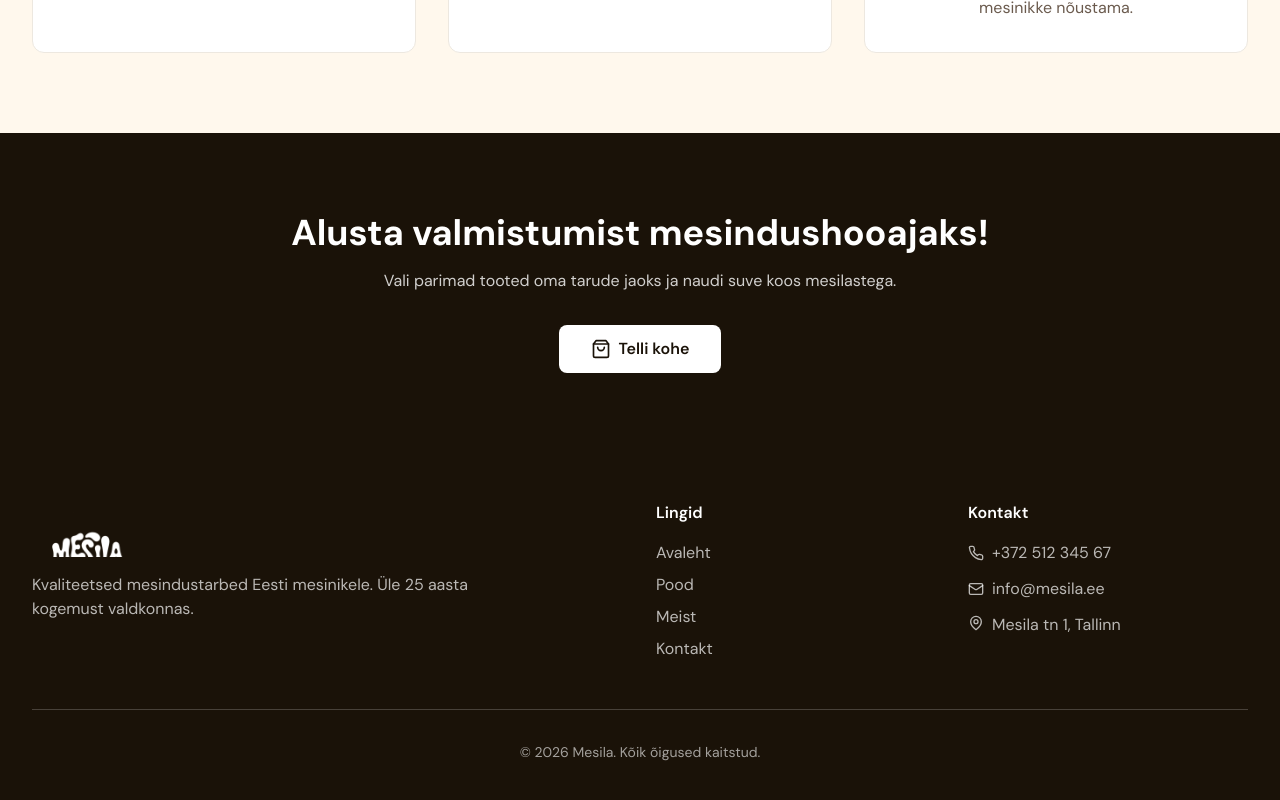
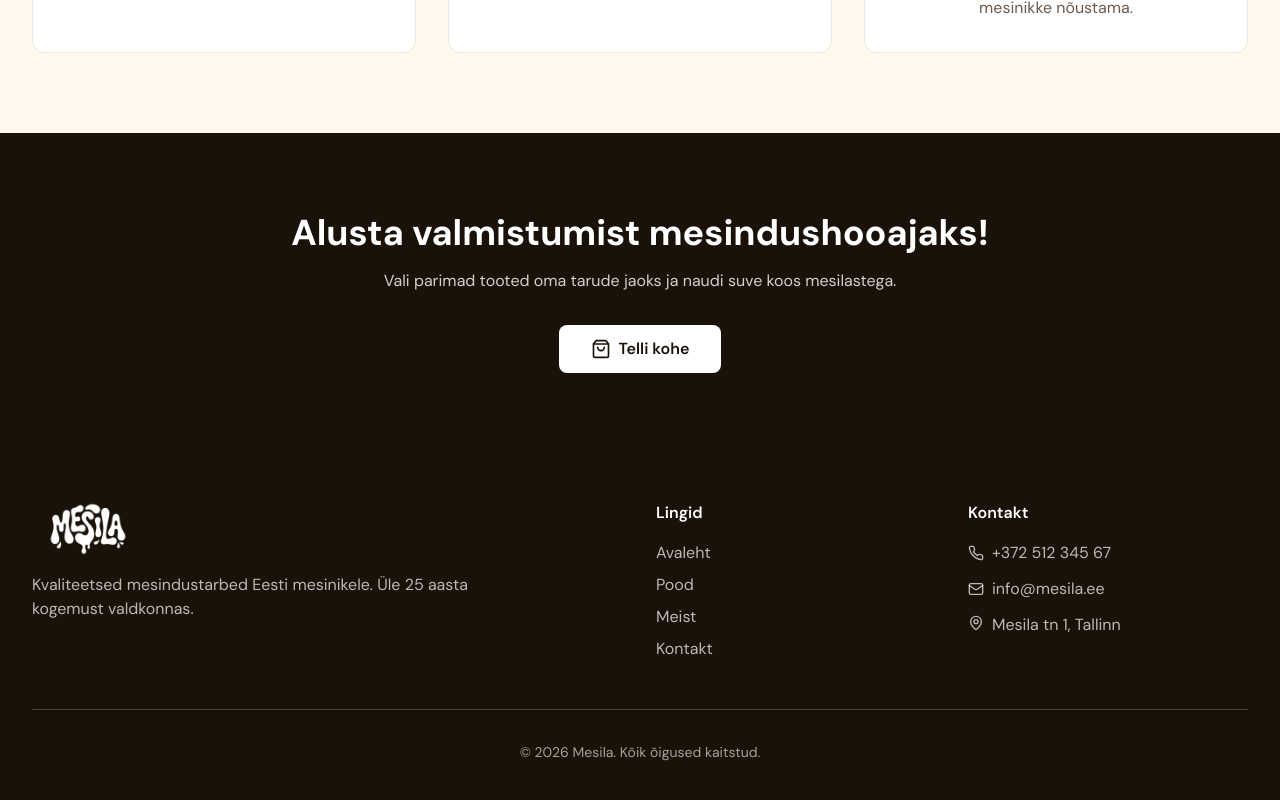
Before and after one commit to zavramarketing/mesila, a React (Vite) app: page / in a window 1280 px wide. Shown: the part 1979-2779 px from the top of the page. Built offline with nearby package versions, Linux system fonts and the light colour scheme.

Commit message:
fix: center footer logo vertically to crop whitespace evenly
Co-Authored-By: Claude Sonnet 4.6 <noreply@anthropic.com>

```diff
--- a/src/components/Footer.tsx
+++ b/src/components/Footer.tsx
@@ -8,7 +8,7 @@ export default function Footer() {
         <div className="grid grid-cols-1 md:grid-cols-4 gap-8">
           {/* Brand */}
           <div className="col-span-1 md:col-span-2">
-            <div className="overflow-hidden h-14">
+            <div className="overflow-hidden h-14 flex items-center">
               <img src="/logo.png" alt="Mesila" className="h-28 w-auto invert brightness-200" />
             </div>
             <p className="mt-4 text-white/70 max-w-md">
```
